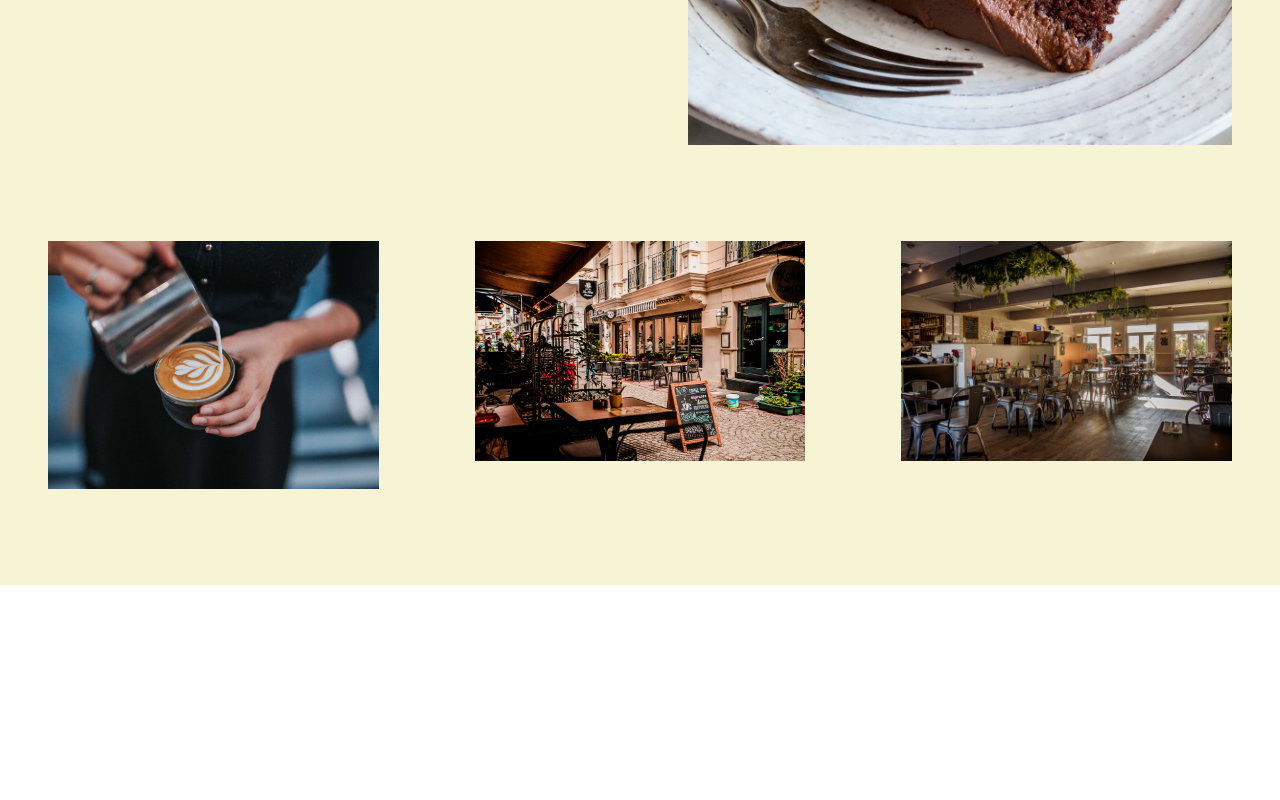
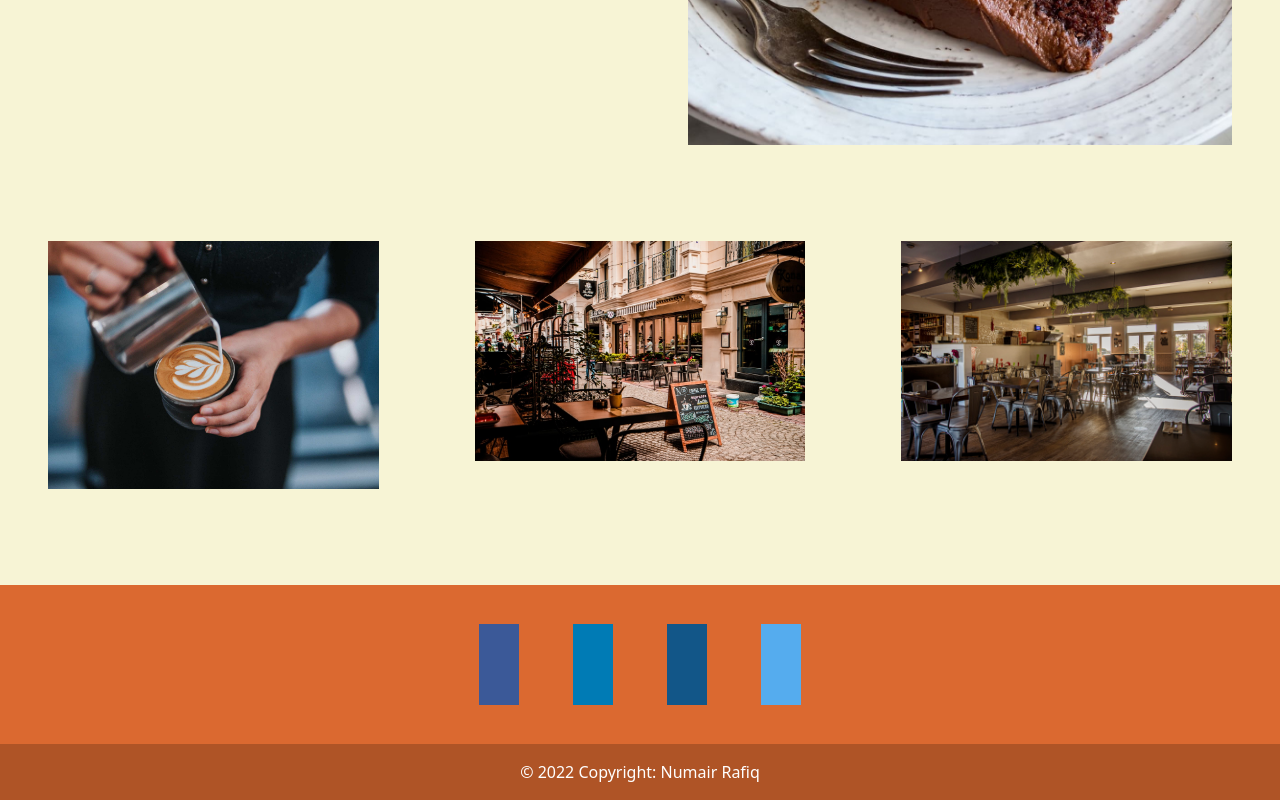
Before and after one commit to Code-Institute-Submissions/Nom115-Nom115.github.io_Resb, a plain HTML site: page about_us.html in a window 1280 px wide. Shown: the part 1220-2020 px from the top of the page. Before the commit the page ends 1805 px from the top, so only its background shows below. Drawn offline with nearby package versions, Linux system fonts and the light colour scheme.

Commit message:
Add intital styling to footer

```diff
--- a/about_us.html
+++ b/about_us.html
@@ -81,6 +81,31 @@
     </div>
 </section>
 
+    <!--Footer-->
+    <footer id="footerstyle" class="text-center text-lg-start">
+        <div class="container d-flex justify-content-center py-5">
+          <button type="button" class="btn btn-lg btn-floating mx-2">
+              <a href="https://en-gb.facebook.com/" target="_blank" class="fa fa-facebook"></a>
+          </button>
+          <button type="button" class="btn btn-lg btn-floating mx-2 socialbtn">
+              <a href="linkedin.com" target="_blank" class="fa fa-linkedin"></a>
+          </button>
+          <button type="button" class="btn btn-lg btn-floating mx-2 socialbtn">
+              <a href="https://www.instagram.com/?hl=en" target="_blank" class="fa fa-instagram"></a>
+          </button>
+          <button type="button" class="btn btn-lg btn-floating mx-2 socialbtn">
+              <a href="https://twitter.com/?lang=en" target="_blank" class="fa fa-twitter"></a>
+          </button>
+        </div>
+
+        <!-- Copyright -->
+        <div class="text-center text-white p-3" id="copyright">
+          © 2022 Copyright: Numair Rafiq
+        </div>
+        <!-- Copyright -->
+      </footer>
+
+
     <script src="https://cdn.jsdelivr.net/npm/bootstrap@5.1.3/dist/js/bootstrap.bundle.min.js"
     integrity="sha384-ka7Sk0Gln4gmtz2MlQnikT1wXgYsOg+OMhuP+IlRH9sENBO0LRn5q+8nbTov4+1p"
     crossorigin="anonymous"></script>
--- a/assets/stylesheet/stylesheet.css
+++ b/assets/stylesheet/stylesheet.css
@@ -95,3 +95,11 @@ body {
     background: #55ACEE;
     color: white;
 }
+
+#footerstyle{
+    background-color: #db6930;
+}
+
+#copyright{
+    background-color: rgba(0, 0, 0, 0.2);
+}
```
Also changed, not shown: contact_us.html (+25 -0 lines), index.html (+23 -0 lines).
